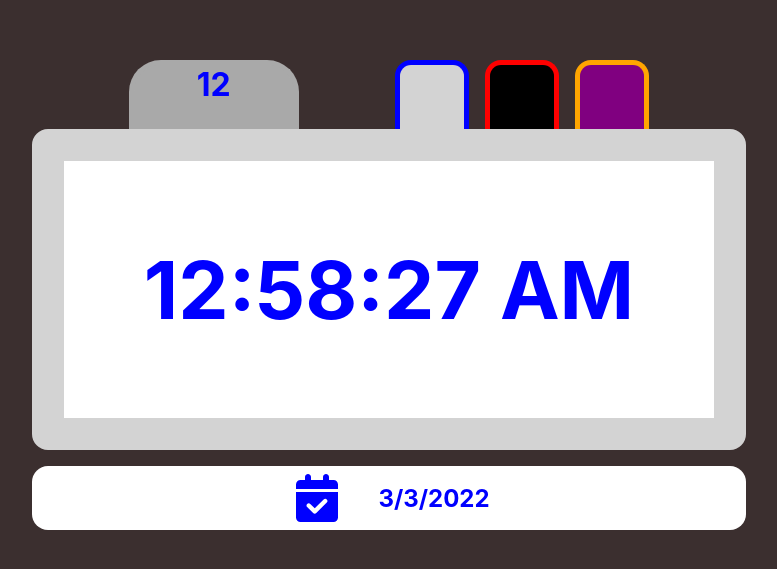
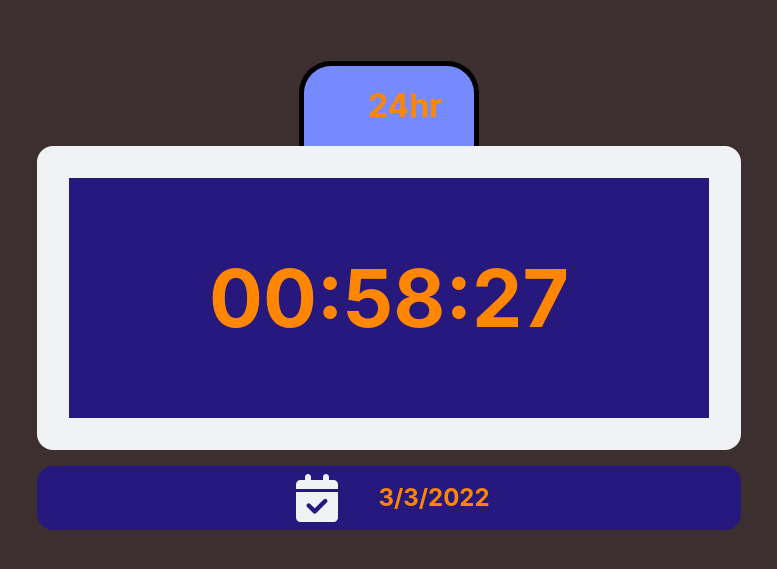
Before and after one commit to dompetriella/fun-clock, a React (Create React App) app: page / in a window 1280 px wide. Shown: the part 105-674 px from the top of the page, without its empty margins (251-1028 px from the left). Built offline with nearby package versions, Linux system fonts and the light colour scheme.

Commit message:
added functionality for 12/24 hour button

```diff
--- a/src/App.css
+++ b/src/App.css
@@ -6,4 +6,5 @@ main {
     text-align: center;
     height: 100vh;
     background-color: #3b2f2f;
+    user-select: none;
 }
--- a/src/components/DigClock.js
+++ b/src/components/DigClock.js
@@ -5,31 +5,31 @@ function DigClock(props) {
 
     const [time, setTime] = useState()
     const [date, setDate] = useState()
-    const [dayCycle, setDayCycle] = useState(true)
+    const [dayCycle, setDayCycle] = useState(false)
+    const [theme, setTheme] = useState()
+
+    function changeDayCycle() {
+       if (dayCycle) setDayCycle(false)
+       if (!dayCycle) setDayCycle(true)
+    }
 
     useEffect(() => {
-        setInterval(() => {
+        const interval = setInterval(() => {
             const dateObj = new Date()
-            setTime(dateObj.toLocaleTimeString('en-US', {hour12: dayCycle}))
-            setDate(dateObj.toLocaleDateString('en-US'))
+            let currentTime = setTime(dateObj.toLocaleTimeString('en-US', {hour12: dayCycle}))
+            let currentDate = setDate(dateObj.toLocaleDateString('en-US'))
+            console.log('repeat')
         }, 1000)
+
+        return () => clearInterval(interval)
     })
 
     return (
         <div>
             <div className='button-container'>
-                <div className='cycle-button'>
-                    {dayCycle ? '12' : '24'}
-                </div>
-                <div className='color-button-container'>
-                    <div className='color-button light'>
-                    </div>
-
-                    <div className='color-button dark'>
-                    </div>
-
-                    <div className='color-button space'>
-                    </div>
+                <div onClick={() => changeDayCycle()} className='cycle-button' style={dayCycle ? {transform: 'translateY(0.5em)'} : {transform: 'translateY(0em)'}}>
+                    <svg className='clock-svg' xmlns="http://www.w3.org/2000/svg" viewBox="0 0 512 512"><path d="M256 512C114.6 512 0 397.4 0 256C0 114.6 114.6 0 256 0C397.4 0 512 114.6 512 256C512 397.4 397.4 512 256 512zM232 256C232 264 236 271.5 242.7 275.1L338.7 339.1C349.7 347.3 364.6 344.3 371.1 333.3C379.3 322.3 376.3 307.4 365.3 300L280 243.2V120C280 106.7 269.3 96 255.1 96C242.7 96 231.1 106.7 231.1 120L232 256z"/></svg>
+                    {dayCycle ? '12hr' : '24hr'}
                 </div>
             </div>
 
@@ -38,7 +38,7 @@ function DigClock(props) {
             </div>
             <div className="date-container">
                 <svg xmlns="http://www.w3.org/2000/svg" viewBox="0 0 448 512">
-                    <path fill='blue' d="M160 32V64H288V32C288 14.33 302.3 0 320 0C337.7 0 352 14.33 352 32V64H400C426.5 64 448 85.49 448 112V160H0V112C0 85.49 21.49 64 48 64H96V32C96 14.33 110.3 0 128 0C145.7 0 160 14.33 160 32zM0 192H448V464C448 490.5 426.5 512 400 512H48C21.49 512 0 490.5 0 464V192zM328.1 304.1C338.3 295.6 338.3 280.4 328.1 271C319.6 261.7 304.4 261.7 295 271L200 366.1L152.1 319C143.6 309.7 128.4 309.7 119 319C109.7 328.4 109.7 343.6 119 352.1L183 416.1C192.4 426.3 207.6 426.3 216.1 416.1L328.1 304.1z"/>
+                    <path fill='#F1F2F6' d="M160 32V64H288V32C288 14.33 302.3 0 320 0C337.7 0 352 14.33 352 32V64H400C426.5 64 448 85.49 448 112V160H0V112C0 85.49 21.49 64 48 64H96V32C96 14.33 110.3 0 128 0C145.7 0 160 14.33 160 32zM0 192H448V464C448 490.5 426.5 512 400 512H48C21.49 512 0 490.5 0 464V192zM328.1 304.1C338.3 295.6 338.3 280.4 328.1 271C319.6 261.7 304.4 261.7 295 271L200 366.1L152.1 319C143.6 309.7 128.4 309.7 119 319C109.7 328.4 109.7 343.6 119 352.1L183 416.1C192.4 426.3 207.6 426.3 216.1 416.1L328.1 304.1z"/>
                     </svg>
                 <div className='date-text'>{date}</div>
             </div>
--- a/src/components/clock.css
+++ b/src/components/clock.css
@@ -1,77 +1,58 @@
 :root {
-    --primary-color: blue;
-    --secondary-color: white;
-    --tertiary-color: darkgrey;
-    --border-color: lightgrey;
+    --primary-color: #FF8600;
+    --secondary-color: #27187E;
+    --tertiary-color: #F1F2F6;
+    --border-color: #F1F2F6;
 }
 
 .clock-face-container {
+    display: flex;
+    position: relative;
+    justify-content: center;
+    align-items: center;
     background-color: var(--secondary-color);
     border: 2em var(--border-color) solid;
+    width: 40em;
+    height: 15em;
     border-radius: 1em;
+    z-index: 3;
 }
 
 .clock-time {
     font-size: 5em;
     font-weight: bolder;
     color: var(--primary-color);
-    padding: 1em;
+}
+
+.clock-svg {
+    max-height: 1.5em;
 }
 
 .button-container {
     display: flex;
-    justify-content: space-evenly;
+    justify-content: center;
 }
 
 .cycle-button {
     display: flex;
     justify-content: center;
-    width: 5em;
+    align-items: center;
     height: 2em;
-    background-color: var(--tertiary-color);
+    max-width: fit-content;
+    background-color: #758BFD;
     border-top-left-radius: 1em;
     border-top-right-radius: 1em;
     font-size: 2em;
     font-weight: bolder;
-    border: solid darkgrey 5px;
+    border: solid black 5px;
     border-bottom: 0;
     color: var(--primary-color);
+    padding: 0.25em 1em;
+    z-index: 2;
 }
 
-.color-button-container {
-    display: flex;
-    gap: 1em;
-}
-
-.color-button {
-    display: flex;
-    justify-content: center;
-    width: 2em;
-    height: 2em;
-    background-color: var(--tertiary-color);
-    border-top-left-radius: 0.5em;
-    border-top-right-radius: 0.5em;
-    font-size: 2em;
-    font-weight: bolder;
-
-}
-
-.light {
-    border: solid blue 5px;
-    border-bottom: 0;
-    background-color: lightgrey;
-}
-
-.dark {
-    border: solid red 5px;
-    border-bottom: 0;
-    background-color: black;
-}
-
-.space {
-    border: solid orange 5px;
-    border-bottom: 0;
-    background-color: purple;
+.cycle-button:hover {
+    filter: brightness(120%);
 }
 
 .date-container {
@@ -94,5 +75,4 @@
 svg {
     max-height: 3em;
     padding: 0.5em;
-
 }
```
